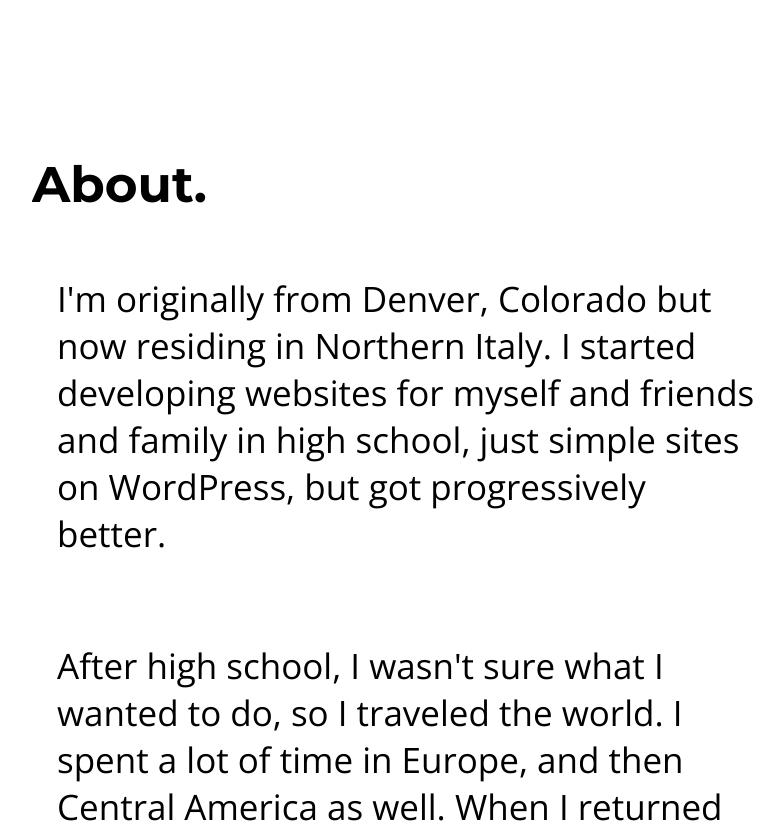
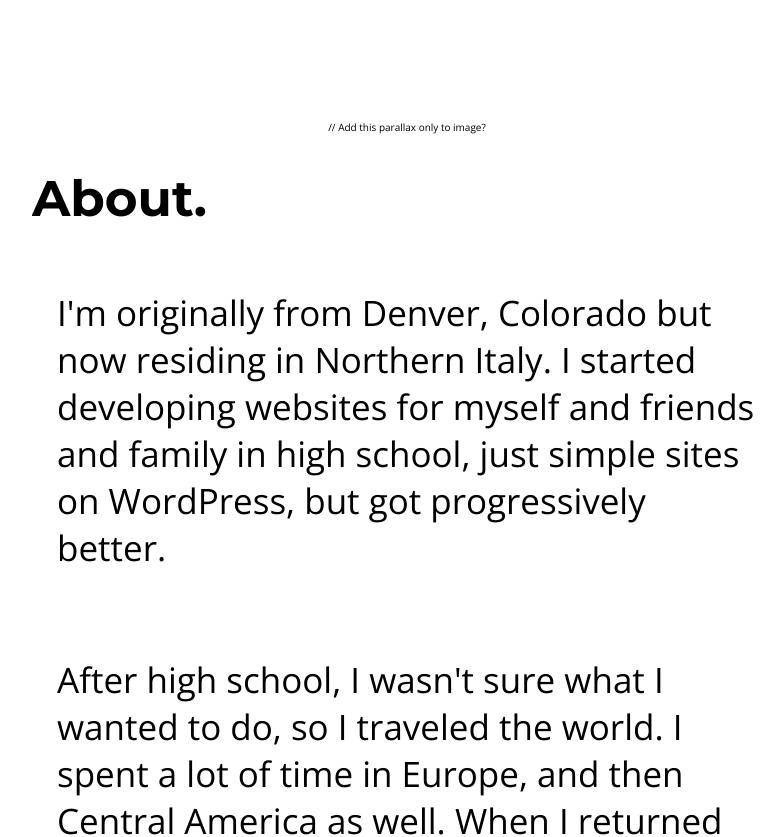
Before and after one commit to nickberliner1/nickberliner1.github.io, a React (Create React App) app: page / in a window 1280 px wide. Shown: the part 580-1417 px from the top of the page, without its empty margins (28-812 px from the left). Built offline with nearby package versions, Linux system fonts and the light colour scheme.

Commit message:
Update About.js

```diff
--- a/src/components/About.js
+++ b/src/components/About.js
@@ -12,6 +12,8 @@ export default class About extends React.Component {
         <div className='about'>
 
             <div className='about-content'>
+
+            // Add this parallax only to image?
             <Parallax
                 // bgImage={data.aboutImage}
                 strength={300}
```
